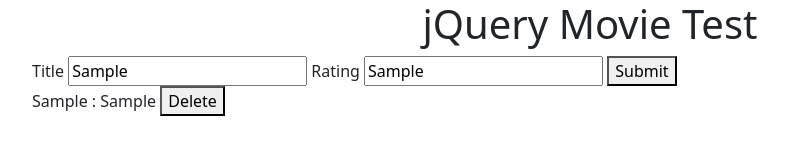
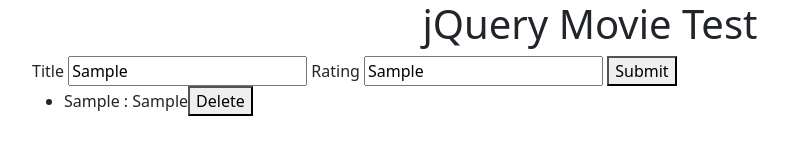
Before and after one commit to GoblinTechiesSpammer/jquery-dom-practice, a plain HTML site: page moves-app.html in a window 1280 px wide. Both pictures are taken after typing "Sample", "Sample" into the empty fields and a click on the button "Submit". Shown: the whole page, without its empty margins (50-838 px from the left). Drawn offline with nearby package versions, Linux system fonts and the light colour scheme.

Commit message:
fixed but still hate jQuery

```diff
--- a/moves-app.html
+++ b/moves-app.html
@@ -29,6 +29,9 @@
     <input type="text" name="rating">
     <button>Submit</button>
   </form>
+  <ul>
+
+  </ul>
 </div>
 <script src="https://code.jquery.com/jquery-3.3.1.js"></script>
 <script>
@@ -49,8 +52,8 @@
         $(this).parent().remove();
         return;
     });
-    $(".container").append("<p>" + movieTitle.val() + " : " + rating.val() + "</p>");
-    $(".container p").append(" ").append(deleteButton);
+    let bogus = $("<li>" + movieTitle.val() + " : " + rating.val() + "</li>").append(deleteButton);
+    $("ul").append(bogus);
   });
 </script>
 </body>
```
